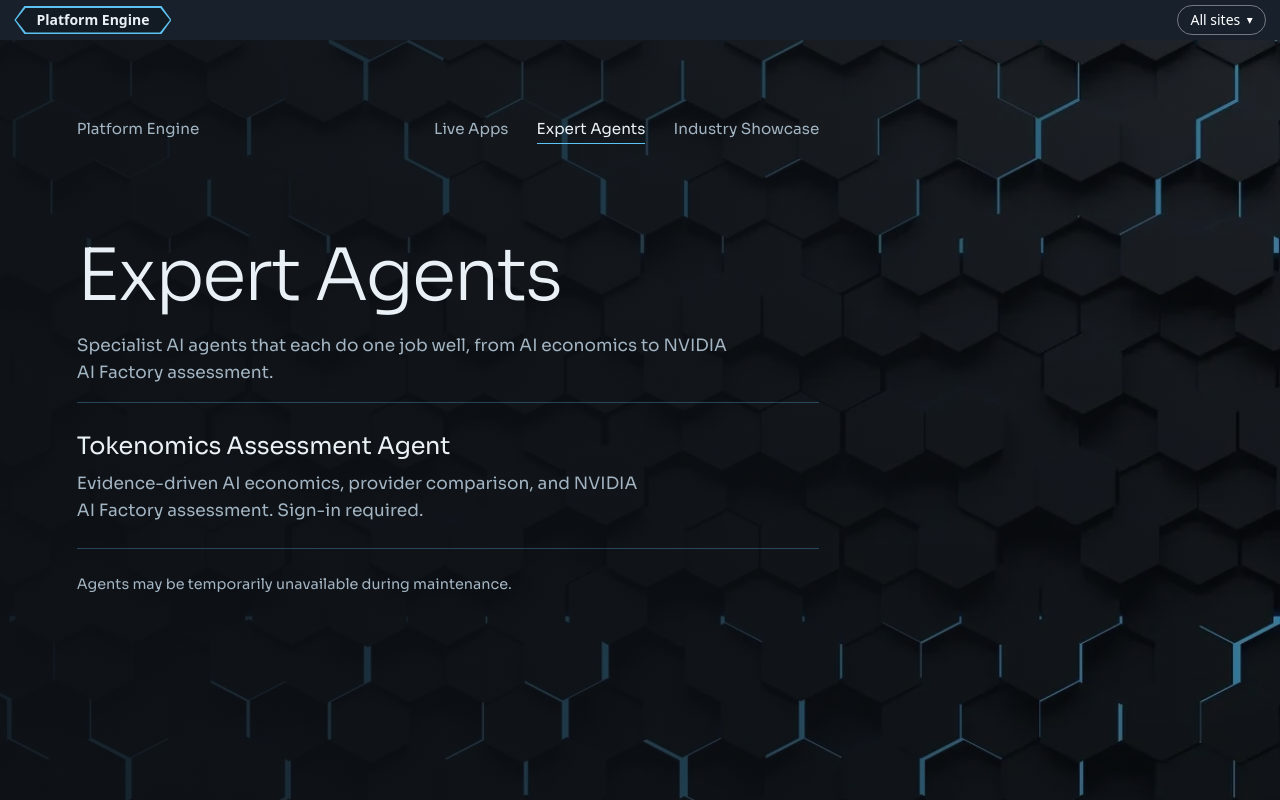
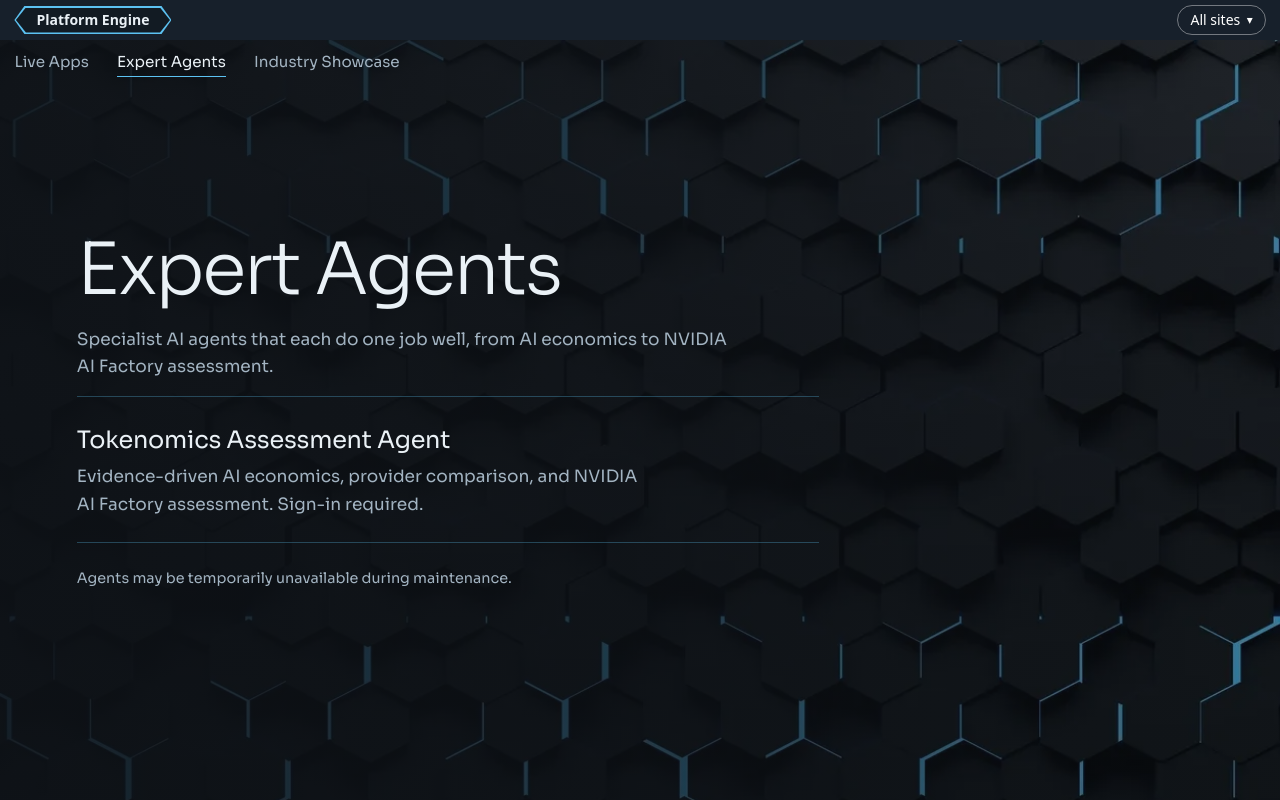
Before and after one commit to scolmernv/platformengine-site, a plain HTML site: page public/agents.html in a window 1280 px wide. Drawn offline with Linux system fonts and the light colour scheme.

Commit message:
Add files via upload

```diff
--- a/public/agents.html
+++ b/public/agents.html
@@ -113,6 +113,10 @@
     .pe-bar a.pe-brand:hover, .pe-bar a.pe-brand:focus-visible { color: #0b1218; text-decoration: none; outline: none; }
     .pe-bar a.pe-brand:hover::before, .pe-bar a.pe-brand:focus-visible::before { background: var(--glow); }
     @media (prefers-reduced-motion: reduce) { .pe-bar a.pe-brand::before { transition: none; } }
+    /* The section links sit directly under the Platform Engine bar, top left, lined up with its hexagon */
+    .top { justify-content: flex-start; padding: .6rem .9rem 0; }
+    @media (max-width: 520px) { .top { padding-left: .6rem; padding-right: .6rem; } }
+    .wrap { padding-top: calc(clamp(1.5rem, 6vw, 5rem) - 1rem); }
   </style>
 <!-- pe-bar:css-start -->
 <style>
@@ -175,15 +179,14 @@
   </details>
 </nav>
 <!-- pe-bar:end -->
-  <div class="wrap">
-    <nav class="top" aria-label="Site">
-      <a class="mark" href="/">Platform Engine</a>
-      <span class="sections">
+  <nav class="top" aria-label="Site">
+    <span class="sections">
         <a href="/apps">Live Apps</a>
         <a href="/agents" aria-current="page">Expert Agents</a>
         <a href="/demos">Industry Showcase</a>
       </span>
-    </nav>
+  </nav>
+  <div class="wrap">
     <main>
       <h1>Expert Agents</h1>
       <p class="sub">Specialist AI agents that each do one job well, from AI economics to NVIDIA AI Factory assessment.</p>
```
Also changed, not shown: public/apps.html (+8 -5 lines), public/demos.html (+8 -5 lines).
